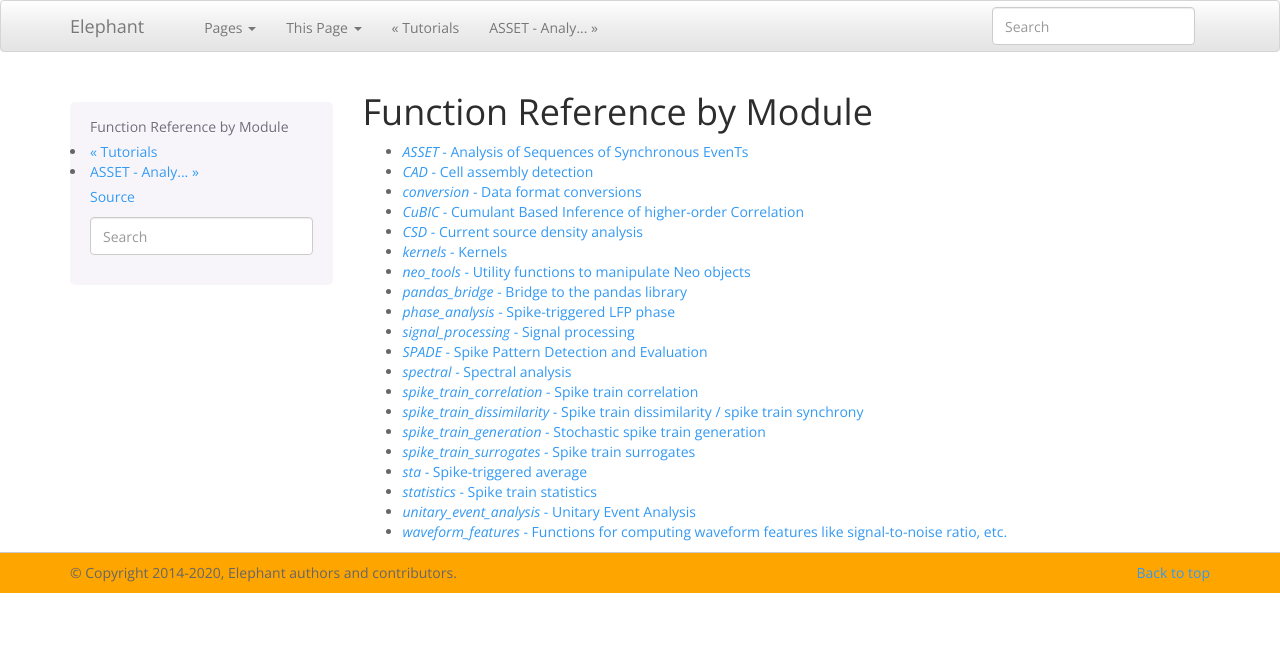
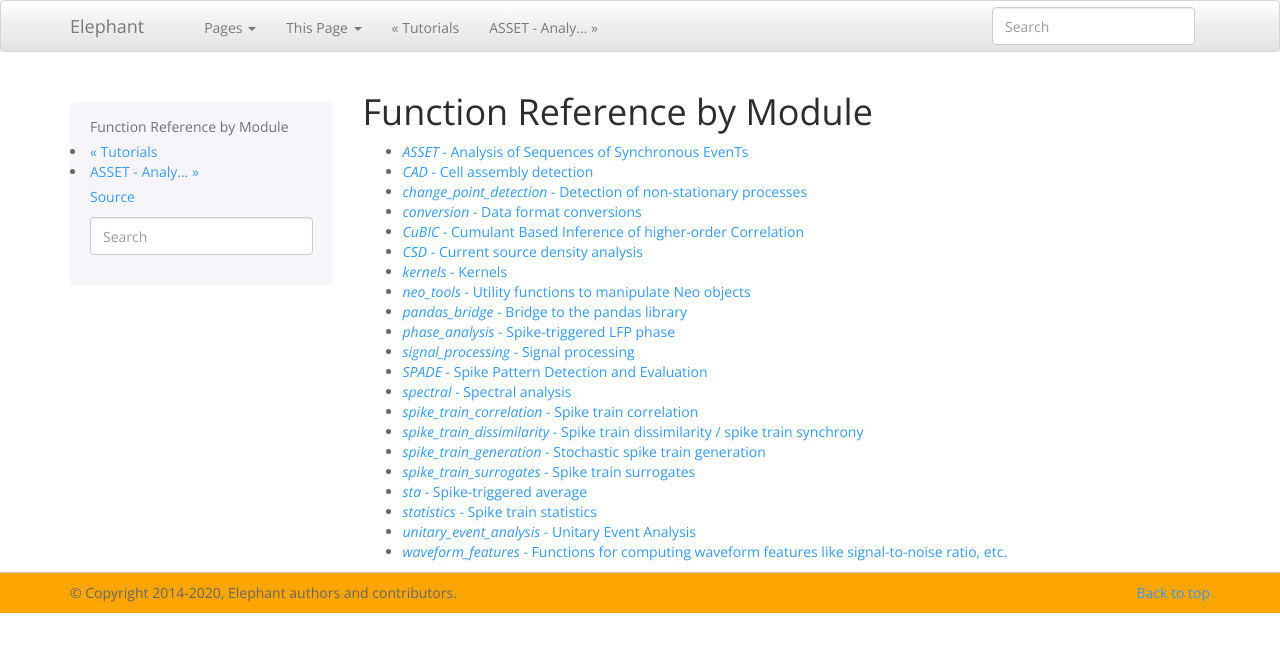
Before and after one commit to NeuralEnsemble/elephant, a Sphinx documentation site: the page built from doc/modules.rst, in a window 1280 px wide. Shown: the top 652 px of the page. Built offline with Sphinx 7.4.7, drawn with Linux system fonts in a browser that asks for light colours; formulas are drawn with MathJax 3; pages that are not in the unit, such as notebooks, are missing from menus.

Commit message:
added change_point_detection to reference module list

```diff
--- a/doc/modules.rst
+++ b/doc/modules.rst
@@ -7,6 +7,7 @@ Function Reference by Module
 
    reference/asset
    reference/cell_assembly_detection
+   reference/change_point_detection
    reference/conversion
    reference/cubic
    reference/current_source_density
--- /dev/null
+++ b/doc/reference/change_point_detection.rst
@@ -0,0 +1,5 @@
+`change_point_detection` - Detection of non-stationary processes
+================================================================
+
+.. automodule:: elephant.change_point_detection
+   :members:
```
